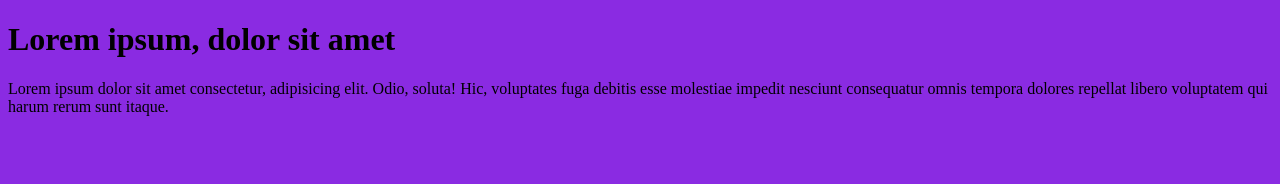
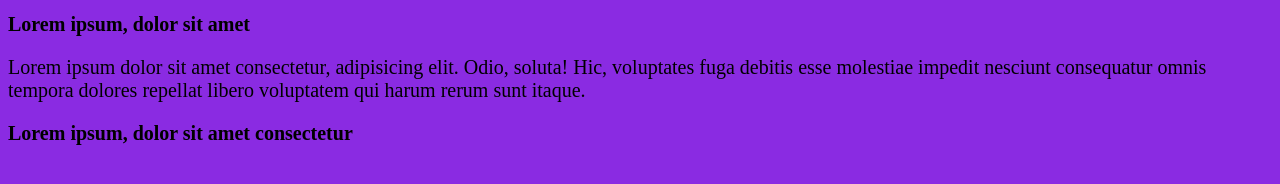
Before and after one commit to Athyrr/git_test, a plain HTML site: page index.html in a window 1280 px wide. Drawn offline with Linux system fonts and the light colour scheme.

```diff
--- a/index.html
+++ b/index.html
@@ -12,8 +12,9 @@
 
     <p>Lorem ipsum dolor sit amet consectetur, adipisicing elit. Odio, soluta! Hic, voluptates fuga debitis esse molestiae impedit
     nesciunt consequatur omnis tempora dolores repellat libero voluptatem qui harum rerum sunt itaque.
+    </p>
 
-    </p>
+    <h3>Lorem ipsum, dolor sit amet consectetur</h3>
 
 </body>
 </html>
--- a/style.css
+++ b/style.css
@@ -1,3 +1,4 @@
 *{
     background-color: blueviolet;
+    font-size: 20px;
 }
```
Also changed, not shown: 1 other file.
